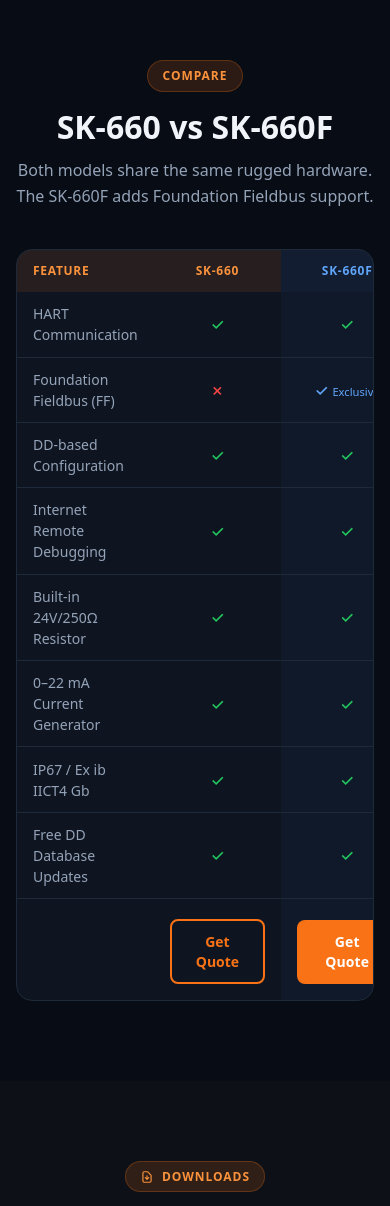
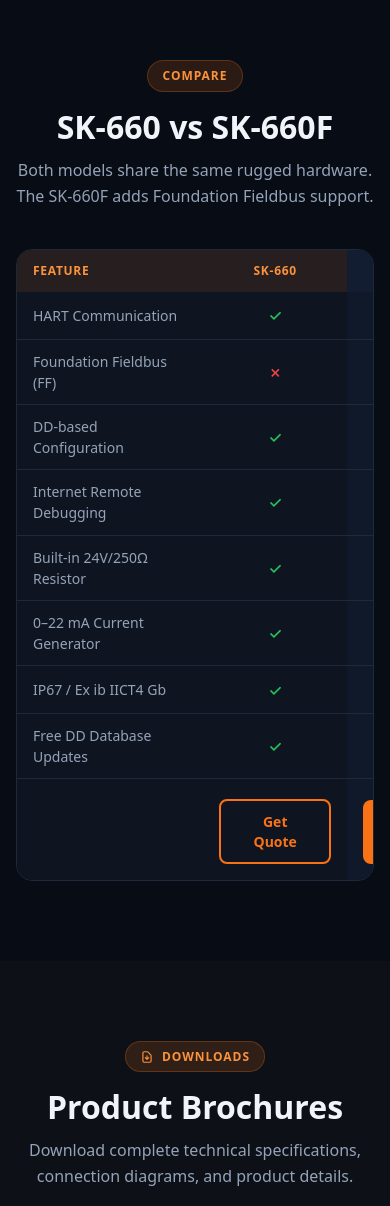
Before and after one commit to rajbharath-v/visa_main_website, a Django app: page / in a window 390 px wide. Shown: the part 3753-4959 px from the top of the page. Run offline with Django 5.2, Linux system fonts and the light colour scheme; data that the repository does not hold is empty; parts of the project's set-up code (start-up, migrations or seed data) failed here and were passed over.

Commit message:
fix: make comparison table scrollable on mobile
Change overflow:hidden to overflow-x:auto on the table wrapper and set
min-width:480px on the table so it doesn't clip on small screens.

Co-Authored-By: Claude Sonnet 4.6 <noreply@anthropic.com>

```diff
--- a/hart_site/templates/hart_site/pages/home.html
+++ b/hart_site/templates/hart_site/pages/home.html
@@ -438,8 +438,8 @@
       <h2 class="section-title">SK-660 vs SK-660F</h2>
       <p class="section-sub mx-auto">Both models share the same rugged hardware. The SK-660F adds Foundation Fieldbus support.</p>
     </div>
-    <div style="background:#0f1520;border:1px solid #1e2a3a;border-radius:1rem;overflow:hidden">
-      <table class="compare-tbl">
+    <div style="background:#0f1520;border:1px solid #1e2a3a;border-radius:1rem;overflow-x:auto;-webkit-overflow-scrolling:touch">
+      <table class="compare-tbl" style="min-width:480px">
         <thead>
           <tr>
             <th>Feature</th>
```
